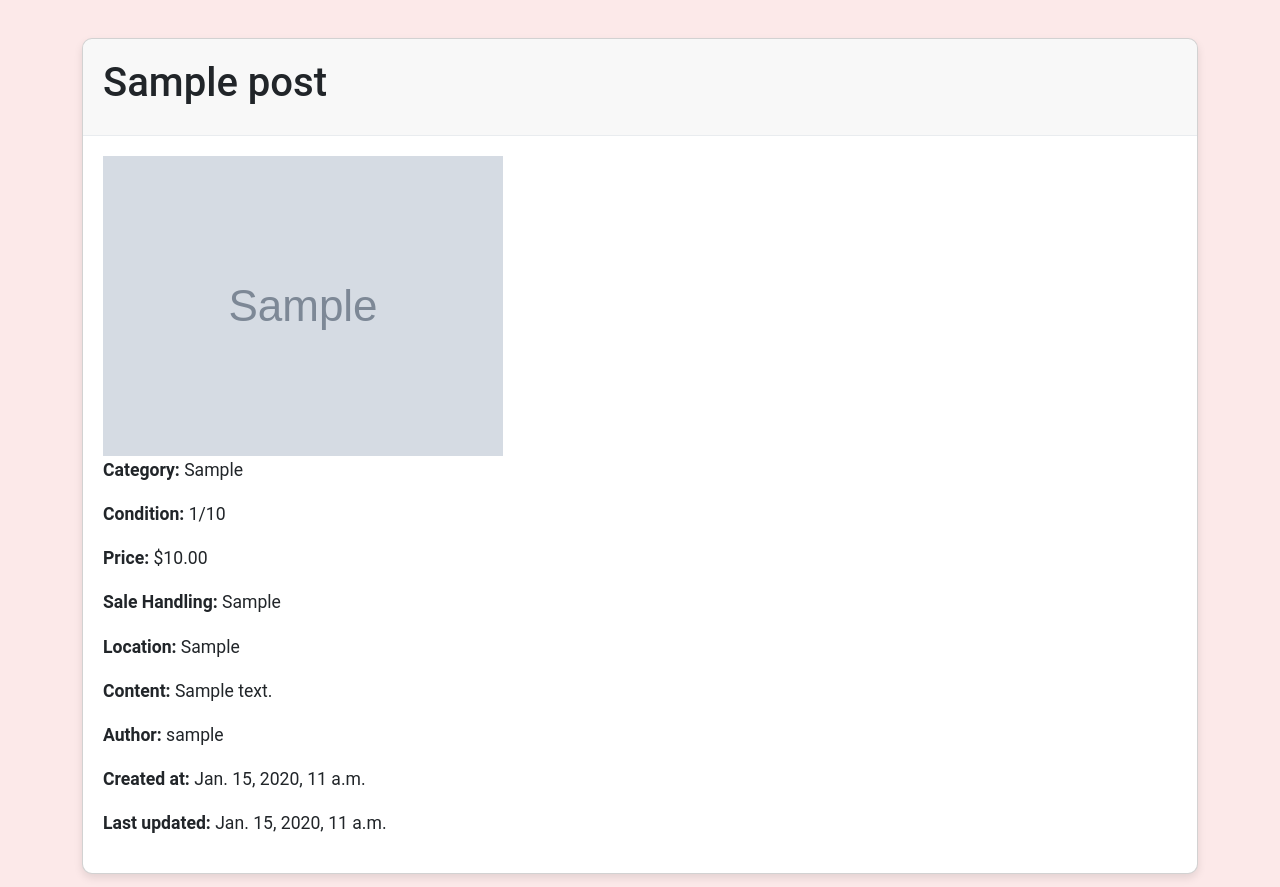
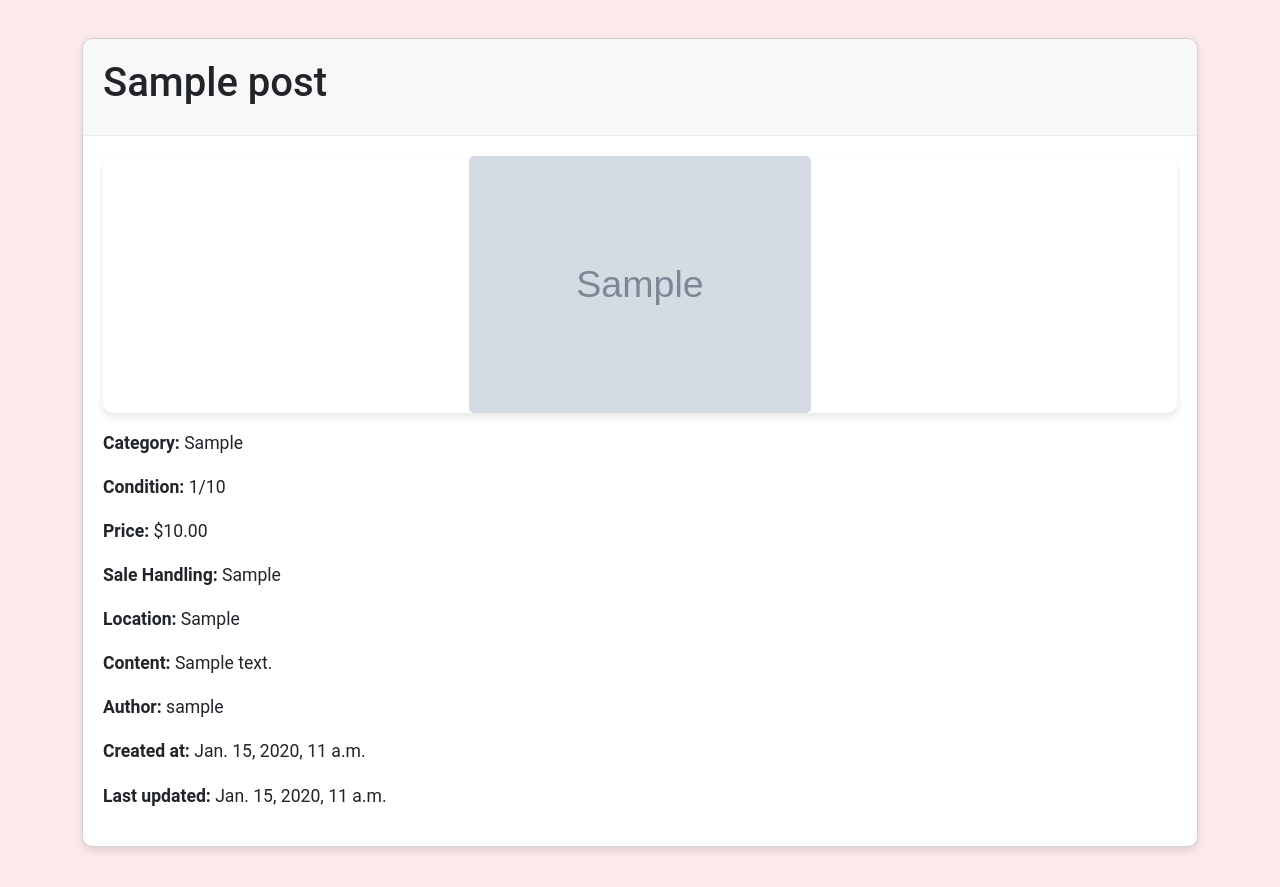
Before and after one commit to D0bledore/django-project, a Django app: page /blog/posts/1/ in a window 1280 px wide. Shown: the part 90-977 px from the top of the page. Run offline with Django 5.2, Linux system fonts and the light colour scheme; tables that the repository leaves empty hold one stand-in row (values such as "Sample post"); grey boxes marked "Sample" are stand-in pictures; some libraries are stand-ins or nearby versions.

Commit message:
Improve button styling

```diff
--- a/blog/templates/blog/post_detail.html
+++ b/blog/templates/blog/post_detail.html
@@ -10,7 +10,13 @@
         </div>
         <div class="card-body">
             {% if post.image %}
-            <img src="{{ post.image.url }}" alt="Image">
+            <div class="card mb-3 border-0">
+                <div class="row no-gutters justify-content-center">
+                    <div class="col-md-4">
+                        <img src="{{ post.image.url }}" class="card-img border-0" alt="{{ post.title }}-image">
+                    </div>
+                </div>
+            </div>
             {% else %}
             <p>No image available</p>
             {% endif %}
@@ -23,11 +29,11 @@
             <p><strong>Author:</strong> {{ post.author }}</p>
             <p><strong>Created at:</strong> {{ post.created_at }}</p>
             <p><strong>Last updated:</strong> {{ post.updated_at }}</p>
+            {% if user == post.author %}
+            <a href="{% url 'edit_post' post.id %}" class="btn btn-warning">Edit Post</a>
+            <a href="{% url 'delete_post' post.id %}" class="btn btn-danger">Delete Post</a>
+            {% endif %}
         </div>
-        {% if user == post.author %}
-        <a href="{% url 'edit_post' post.id %}" class="btn btn-secondary">Edit Post</a>
-        <a href="{% url 'delete_post' post.id %}" class="btn btn-danger">Delete Post</a>
-        {% endif %}
     </div>
 </div>
 {% endblock content %}
```
